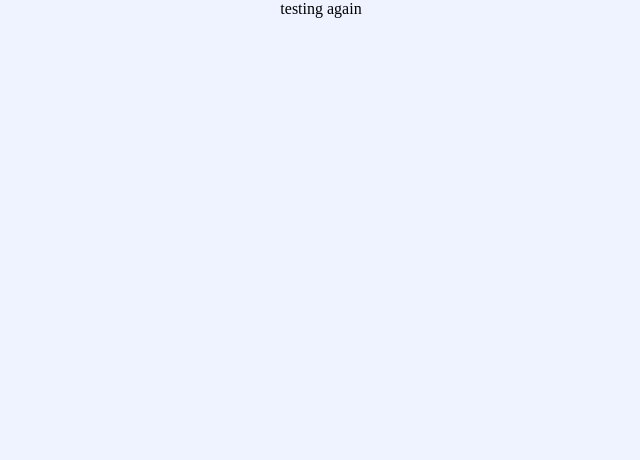
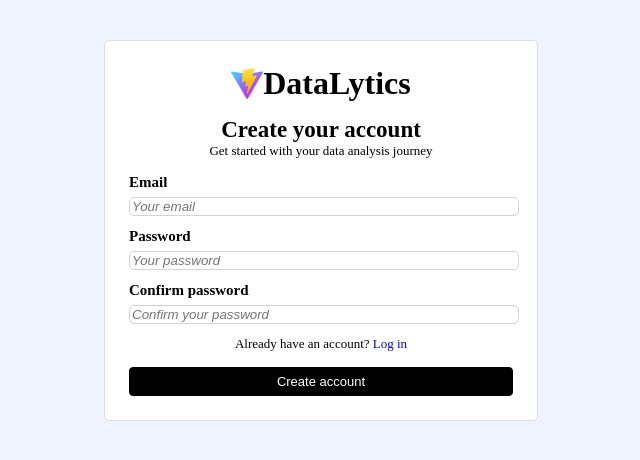
Before and after one commit to BaoLam194/analytic-dashboard, a React (Vite) app: page /auth/1 in a window 1280 px wide. Shown: the top 460 px of the page, without its empty margins (319-959 px from the left). Built offline with nearby package versions, Linux system fonts and the light colour scheme.

Commit message:
Finish basic UI for auth pages

```diff
--- a/src/pages/Auth.css
+++ b/src/pages/Auth.css
@@ -7,3 +7,86 @@
     justify-content: center;
     align-items: center;
 }
+
+.bg-white {
+    background-color: #fff;
+
+}
+
+.text-left {
+    text-align: left;
+}
+
+.control-box {
+    /* To make box fix item no need care about content */
+    display: inline-block;
+    margin-left: auto;
+    margin-right: auto;
+    margin-top: 40px;
+    border-radius: 5px;
+    border: 1px solid rgb(222, 222, 222);
+    padding: 24px;
+    width: 30%;
+}
+
+
+form label,
+form input {
+    display: block;
+    margin-bottom: 6px;
+}
+
+form label {
+    font-size: 15px;
+    font-weight: 600;
+}
+
+form input {
+    width: 100%;
+    border-radius: 5px;
+    border: 1px solid #d3d3d3;
+    margin-bottom: 12px;
+}
+
+form input::placeholder {
+    font-style: italic;
+}
+
+.self-center {
+    text-align: center;
+    margin-left: auto;
+    margin-right: auto;
+}
+
+div>div>div {
+    margin-bottom: 15px;
+}
+
+div>div>div h2 {
+    font-size: 23px;
+}
+
+div>div p {
+    font-size: 13px;
+}
+
+div div p a {
+    color: blue;
+}
+
+.btn {
+    font-size: 13px;
+    padding: 6px 16px;
+    border-radius: 4px;
+    cursor: pointer;
+    border: 1px solid transparent;
+    transition: background-color 0.2s, color 0.2s, border-color 0.2s;
+    border: 1px solid black;
+    width: 100%;
+    color: #fff;
+    background-color: black;
+}
+
+.btn:hover {
+    background-color: rgb(59, 57, 57);
+}
--- a/src/pages/Auth.jsx
+++ b/src/pages/Auth.jsx
@@ -1,8 +1,56 @@
 import "./Auth.css";
 import { useParams } from "react-router-dom";
+import { Link } from "react-router-dom";
+import LogIn from "./LogIn";
+import SignUp from "./SignUp";
 
 export default function Auth() {
   const { name } = useParams(); //router access
 
-  return <div className="bg-color flex">testing again</div>;
+  return (
+    <div className="flex">
+      <div className="bg-white text-left control-box">
+        <div className="self-center">
+          <Link to="/" className="flex">
+            <img src="/vite.svg"></img>
+            <h1>DataLytics</h1>
+          </Link>
+        </div>
+        {name === "login" ? (
+          <>
+            <div>
+              <h2 className="self-center">Welcome back</h2>
+              <p className="self-center">Sign in to your account to continue</p>
+            </div>
+            <LogIn />
+            <div>
+              <p className="self-center">
+                Don't have an account?
+                <Link to="/auth/login"> Sign up</Link>
+              </p>
+            </div>
+          </>
+        ) : (
+          <>
+            <div>
+              <h2 className="self-center">Create your account</h2>
+              <p className="self-center">
+                Get started with your data analysis journey
+              </p>
+            </div>
+            <SignUp />
+            <div>
+              <p className="self-center">
+                Already have an account?
+                <Link to="/auth/login"> Log in</Link>
+              </p>
+            </div>
+          </>
+        )}
+        <button className="btn">
+          {name === "login" ? "Log in" : "Create account"}
+        </button>
+      </div>
+    </div>
+  );
 }
--- a/src/pages/Home.jsx
+++ b/src/pages/Home.jsx
@@ -9,7 +9,7 @@ export default function Home() {
         <nav>
           <Link to="/" className="icon">
             <img src="/vite.svg"></img>
-            <h2>Analytics</h2>
+            <h2>DataLytics</h2>
           </Link>
         </nav>
         <div className="auth">
--- /dev/null
+++ b/src/pages/LogIn.jsx
@@ -0,0 +1,37 @@
+import { useState } from "react";
+
+export default function LogIn() {
+  const [data, setData] = useState({
+    email: "",
+    password: "",
+  });
+  const handleChange = (e) => {
+    setData({
+      ...data,
+      [e.target.name]: e.target.value,
+    });
+  };
+  return (
+    <form onSubmit="">
+      <label for="email">Email</label>
+      <input
+        id="email"
+        type="text"
+        placeholder="Your email"
+        value={data.email}
+        name="email"
+        onChange={handleChange}
+      />
+
+      <label for="password">Password</label>
+      <input
+        id="password"
+        type="password"
+        placeholder="Your password"
+        value={data.password}
+        name="password"
+        onChange={handleChange}
+      />
+    </form>
+  );
+}
--- /dev/null
+++ b/src/pages/SignUp.jsx
@@ -0,0 +1,48 @@
+import { useState } from "react";
+
+export default function SignUp() {
+  const [data, setData] = useState({
+    email: "",
+    password: "",
+    conf_password: "",
+  });
+
+  const handleChange = (e) => {
+    setData({
+      ...data,
+      [e.target.name]: e.target.value,
+    });
+  };
+  return (
+    <form onSubmit="">
+      <label for="email">Email</label>
+      <input
+        id="email"
+        type="text"
+        placeholder="Your email"
+        value={data.email}
+        name="email"
+        onChange={handleChange}
+      />
+
+      <label for="password">Password</label>
+      <input
+        id="password"
+        type="password"
+        placeholder="Your password"
+        value={data.password}
+        name="password"
+        onChange={handleChange}
+      />
+      <label for="password">Confirm password</label>
+      <input
+        id="conf_password"
+        type="password"
+        placeholder="Confirm your password"
+        value={data.password}
+        name="conf_password"
+        onChange={handleChange}
+      />
+    </form>
+  );
+}
```
